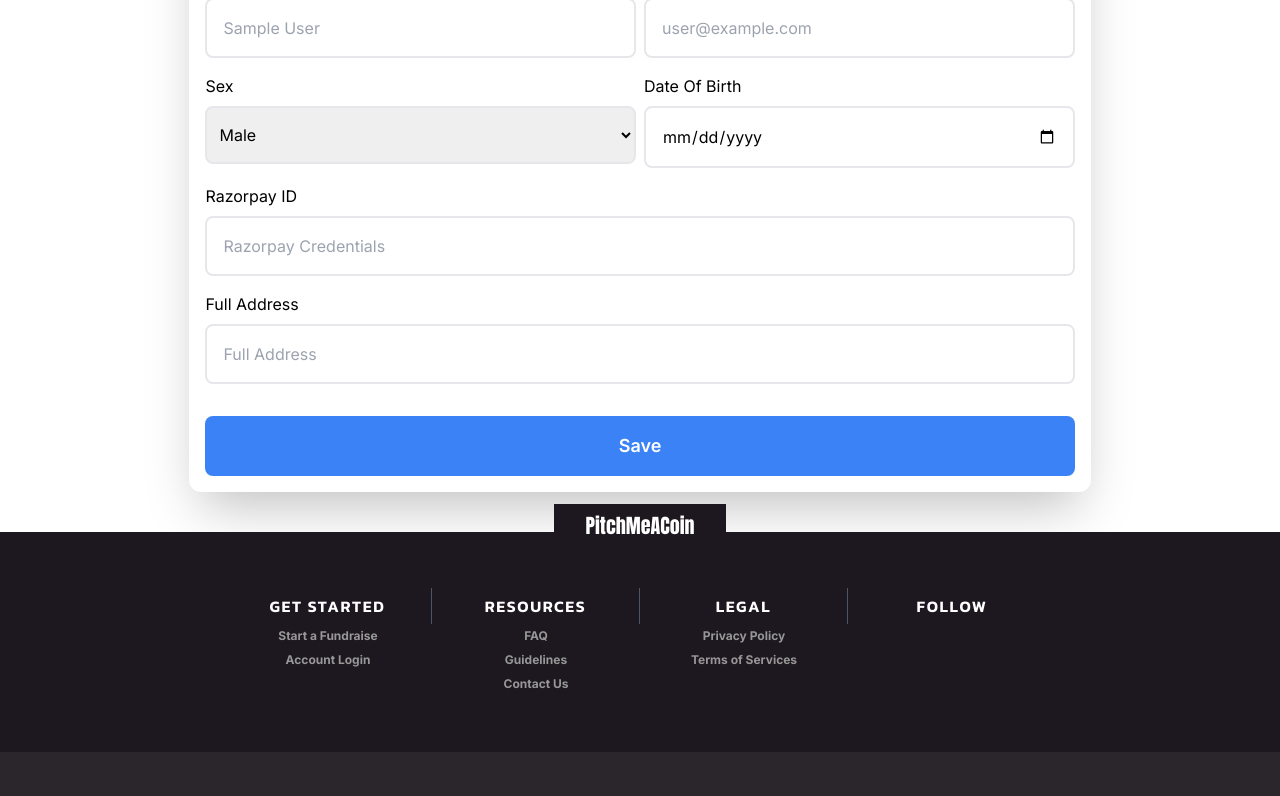
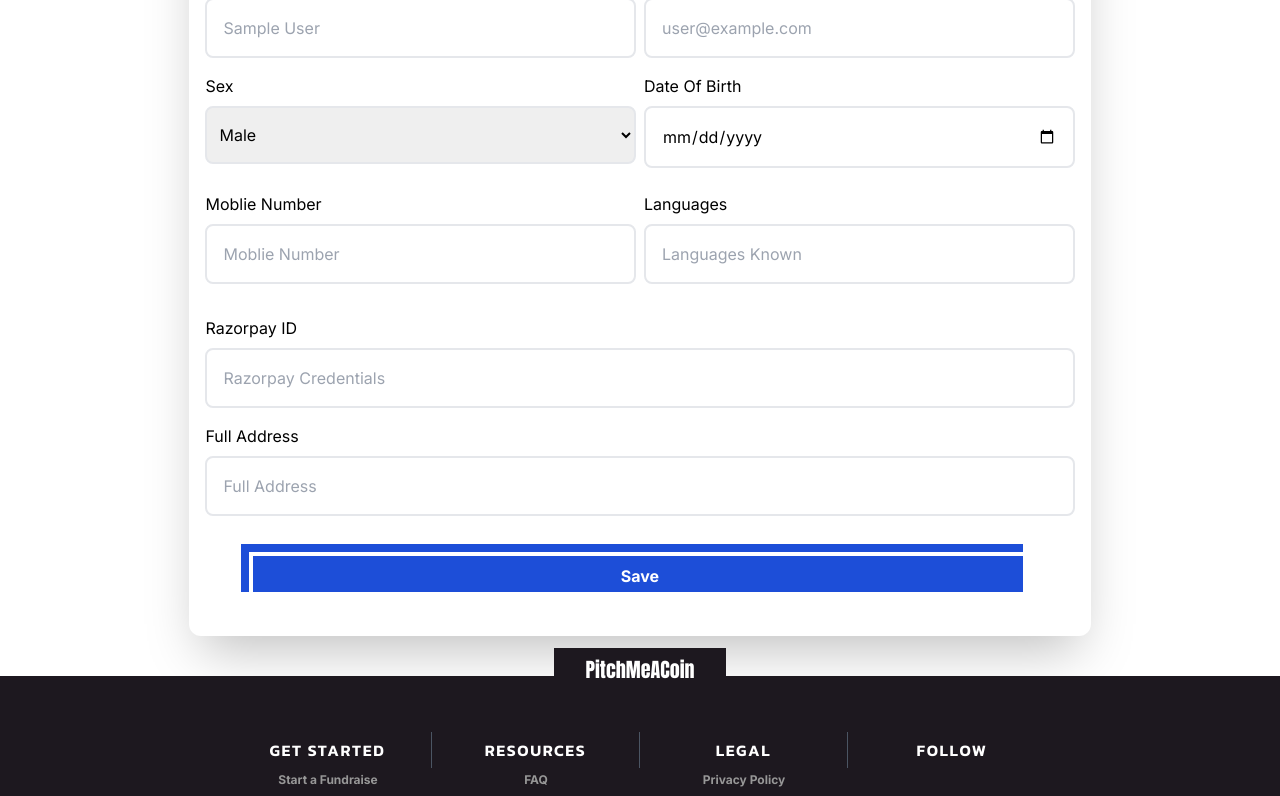
Before and after one commit to AbdullahShamoon/pitch-me-a-coin, a Next.js app: page /dashboard in a window 1280 px wide. Shown: the part 532-1328 px from the top of the page. Built offline with nearby package versions, Linux system fonts and the light colour scheme; no server answers; sample sign-in values are in the browser's storage; a web font is replaced by a local one.

Commit message:
coding continueeddd

```diff
--- a/app/[username]/page.js
+++ b/app/[username]/page.js
@@ -365,7 +365,7 @@ const Username = ({ params }) => {
                         <span id="maxPrice">₹1000</span>
                     </div>
                     <div className="payButton mt-4">
-                        <a href="#_" className="relative inline-flex items-center justify-start py-3 pl-4 pr-12 overflow-hidden font-semibold text-indigo-700 transition-all duration-150 ease-in-out rounded hover:pl-10 hover:pr-6 bg-gray-50 group">
+                        <a href="#_" className="relative  inline-flex items-center justify-start py-3 pl-4 pr-12 overflow-hidden font-semibold text-indigo-700 transition-all duration-150 ease-in-out rounded hover:pl-10 hover:pr-6 bg-gray-50 group">
                             <span className="absolute bottom-0 left-0 w-full h-1 transition-all duration-150 ease-in-out bg-indigo-700 group-hover:h-full"></span>
                             <span className="absolute right-0 pr-4 duration-200 ease-out group-hover:translate-x-12">
                                 <svg className="w-5 h-5 text-green-400" fill="none" stroke="currentColor" viewBox="0 0 24 24" xmlns="http://www.w3.org/2000/svg"><path stroke-linecap="round" stroke-linejoin="round" stroke-width="2" d="M14 5l7 7m0 0l-7 7m7-7H3"></path></svg>
--- a/app/api/auth/[...nextauth]/route.js
+++ b/app/api/auth/[...nextauth]/route.js
@@ -10,6 +10,16 @@ export const authOptions = NextAuth({
     }),
     // ...add more providers here
   ],
+  callbacks: {
+    async signIn({ user, account, profile, email, credentials }) {
+      if (account.provider === "github") {
+        // Connect to the database using mongoose
+        const client = await mongoose.connect();
+
+
+      }
+    }
+  }
 })
 
 export {authOptions as GET, authOptions as POST}
--- a/app/dashboard/page.js
+++ b/app/dashboard/page.js
@@ -115,6 +115,20 @@ const page = () => {
                                                 </div>
                                             </div>
                                             <div className="flex lg:flex-row md:flex-col sm:flex-col xs:flex-col gap-2 justify-center w-full">
+                                                <div className="w-full  mb-4 mt-6">
+                                                    <label htmlFor="" className="mb-2 dark:text-gray-300">Moblie Number</label>
+                                                    <input type="tel"
+                                                        className="mt-2 p-4 w-full border-2 rounded-lg dark:text-gray-200 dark:border-gray-600 dark:bg-gray-800"
+                                                        placeholder="Moblie Number" />
+                                                </div>
+                                                <div className="w-full  mb-4 lg:mt-6">
+                                                    <label htmlFor="" className=" dark:text-gray-300">Languages</label>
+                                                    <input type="text"
+                                                        className="mt-2 p-4 w-full border-2 rounded-lg dark:text-gray-200 dark:border-gray-600 dark:bg-gray-800"
+                                                        placeholder="Languages Known" />
+                                                </div>
+                                            </div>
+                                            <div className="flex lg:flex-row md:flex-col sm:flex-col xs:flex-col gap-2 justify-center w-full">
                                                 <div className="w-full  mb-4 mt-4">
                                                     <label htmlFor="" className="mb-2 dark:text-gray-300">Razorpay ID</label>
                                                     <input type="text"
@@ -130,8 +144,15 @@ const page = () => {
                                                         placeholder="Full Address" />
                                                 </div>
                                             </div>
-                                            <div className="w-full rounded-lg bg-blue-500 mt-4 text-white text-lg font-semibold">
+                                            {/* <div className="w-full rounded-lg bg-blue-500 mt-4 text-white text-lg font-semibold">
                                                 <button type="submit" className="w-full p-4">Save</button>
+                                            </div> */}
+                                            <div className="button w-full my-5 flex justify-center">
+                                                <a href="#_" class="relative w-[90%] px-6 py-3 font-bold text-white group text-center">
+                                                    <span class="absolute inset-0 w-full h-full transition duration-300 ease-out transform -translate-x-2 -translate-y-2 bg-blue-700 group-hover:translate-x-0 group-hover:translate-y-0"></span>
+                                                    <span class="absolute inset-0 w-full h-full border-4 border-white   "></span>
+                                                    <span class="relative ">Save</span>
+                                                </a>
                                             </div>
                                         </form>
                                     </div>
```
